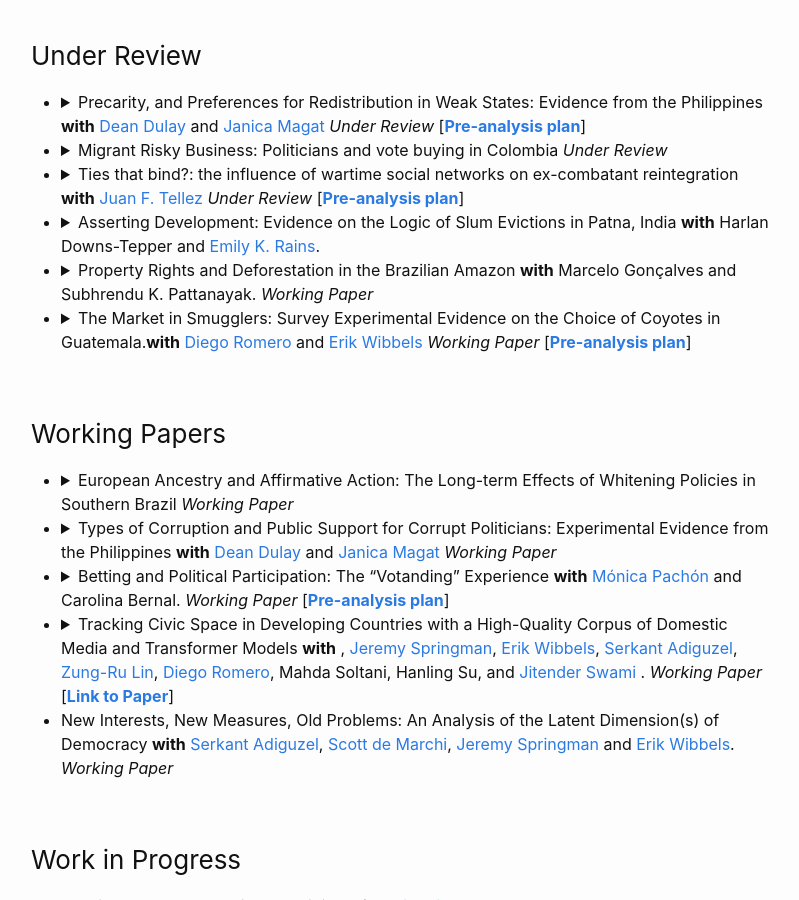
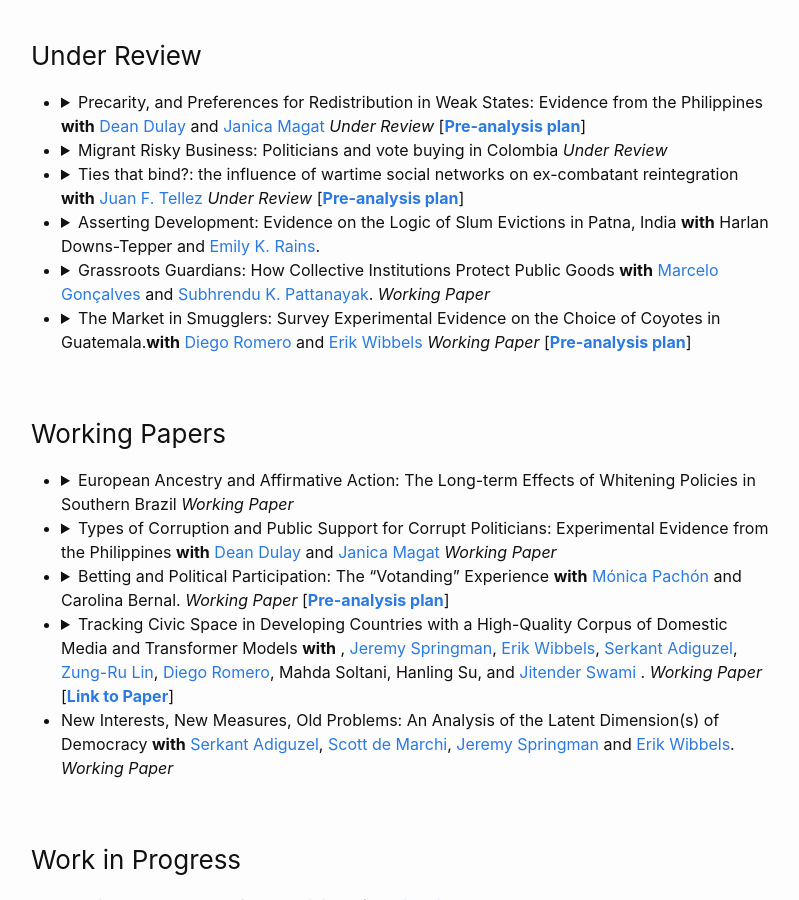
Before and after one commit to MateoVillamizarChaparro/MateoVillamizarChaparro.github.io, a Jekyll site: the page built from publications.md, in a window 1280 px wide and 900 px high, scrolled down 1091 px. Shown: the whole window, without its empty margins (239-1038 px from the left). Built offline with Jekyll 4.4.1, drawn with Linux system fonts in a browser that asks for light colours; our own code applies the rules of GitHub Pages for plain Markdown files; some of the changed lines change nothing that is shown.

Commit message:
Update publications.md

```diff
--- a/publications.md
+++ b/publications.md
@@ -74,9 +74,9 @@ Click on the arrows to access the abstracts.
     {::options parse_block_html="false" /}
 
   - {::options parse_block_html="true" /}
-    <details><summary markdown="span"> Property Rights and Deforestation in the Brazilian Amazon **with** Marcelo Gonçalves and Subhrendu K. Pattanayak. *Working Paper* </summary>
+    <details><summary markdown="span"> Grassroots Guardians: How Collective Institutions Protect Public Goods **with** [Marcelo Gonçalves](https://www.marcelo-goncalves.com/) and [Subhrendu K. Pattanayak](https://sanford.duke.edu/profile/subhrendu-k-pattanayak/). *Working Paper* </summary>
     <p> <sub>
-    **Abstract:** In recent decades, collective property rights have emerged globally as a key policy tool to promote environmental conservation. However, empirical evidence linking collective titling to improved environmental outcomes remains inconclusive, with researchers often struggling to explain their findings. This study addresses this gap by proposing that the environmental impact of titling programs is contingent on the strength of intra-community institutions, with more cohesive institutions generating greater conservation outcomes --- as suggested by the literature on common pool resources. We test this argument by examining the impacts on deforestation of various programs that granted collective titles to Afro-descendant communities in Brazil over the past thirty years. Utilizing satellite imagery and survey data, we demonstrate that collective titling helps reduce deforestation. Notably, these positive effects are predominantly observed in communities with strong pre-existing collective institutions. Our results indicate that while collective titling can be an effective strategy for promoting sustainability, its success depends on the presence of robust intra-community institutions. This suggests that coupling titling programs with institutional development initiatives could be a more adequate approach for enhancing the environmental benefits of titling programs.
+    **Abstract:** Climate change is a global emergency, requiring both technological and institutional interventions to mitigate its effects. Among the contributions of political science to climate action are institutional solutions that address collective action problems, such as collective property rights. Accordingly, collective titling became a prominent conservation strategy in recent decades. However, empirical evidence on its effectiveness remains inconclusive, with inconsistent findings often lacking clear the- oretical explanations. We bridge this gap by arguing that the impact of collective titling depends on the strength of intracommunity institutions – where communities with more cohesive institutions experience solider conservation outcomes, as suggested by the common-pool resource literature. We test this argument by analyzing the effects of collective titling programs on deforestation in Brazil. We find that while collective titling reduces degradation, its benefits are concentrated in communi- ties with strong pre-existing collective institutions, highlighting a more nuanced reality than is often assumed in the policy literature.
     </sub> </p>
     </details>
     {::options parse_block_html="false" /}
```
